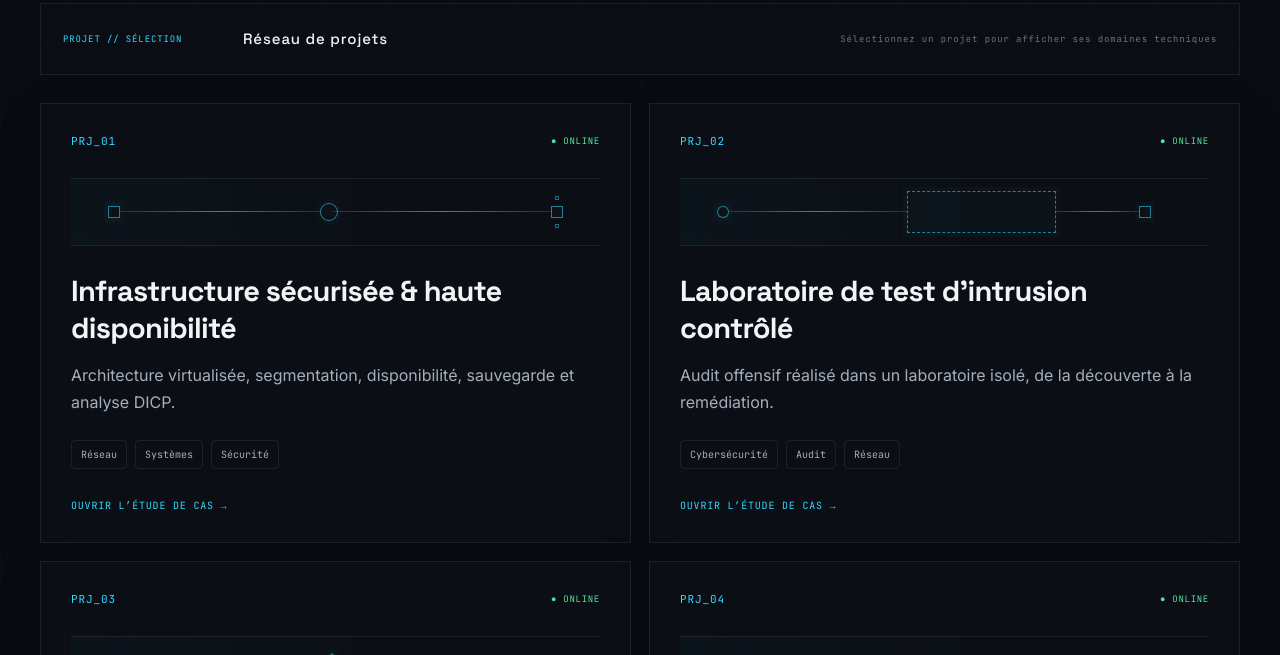
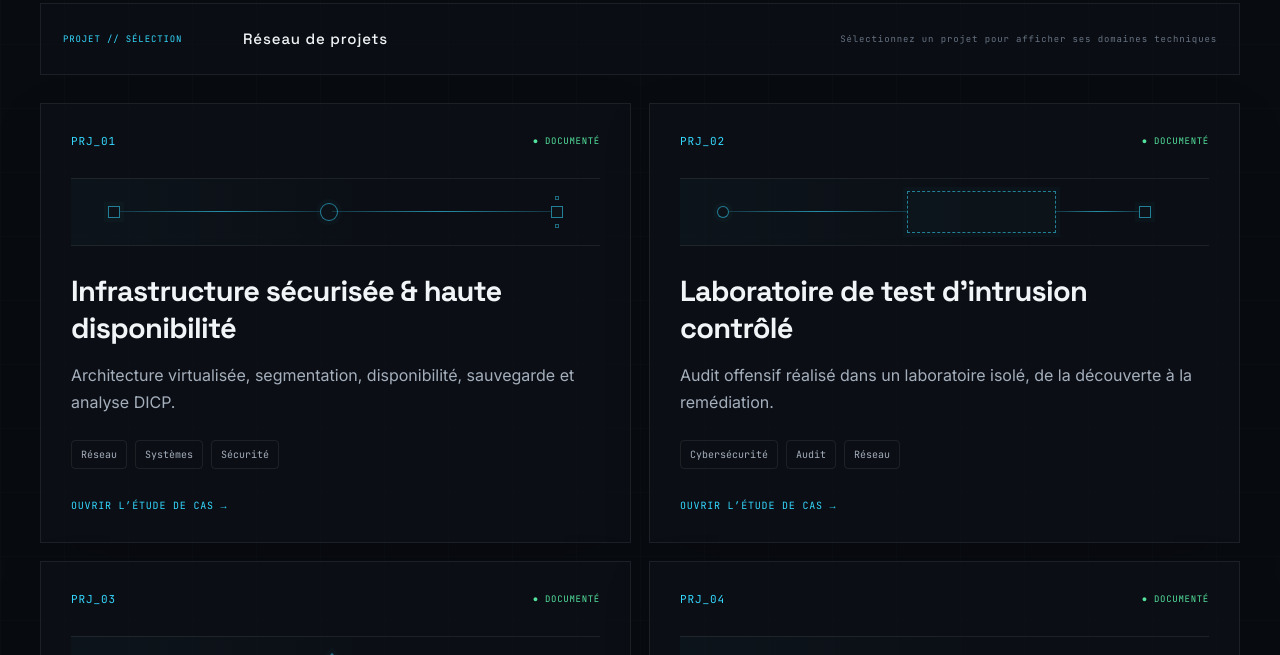
Before and after one commit to regobothgrandville/regobothgrandville.github.io, a React (Vite) app: page / in a window 1280 px wide. Shown: the part 2900-3555 px from the top of the page. Built offline with nearby package versions, Linux system fonts and the light colour scheme.

Commit message:
polish: clarify project card status

```diff
--- a/src/components/ProjectCard.tsx
+++ b/src/components/ProjectCard.tsx
@@ -22,7 +22,7 @@ export function ProjectCard({ project, index, active = false, onActivate, onDeac
       <span className="project-card__signal" aria-hidden="true" />
       <div className="project-card__topline">
         <span className="project-card__id">PRJ_{String(index + 1).padStart(2, '0')}</span>
-        <span className="project-card__status">● ONLINE</span>
+        <span className="project-card__status">● DOCUMENTÉ</span>
       </div>
       <div className={`project-card__signature project-card__signature--${project.id}`} aria-hidden="true">
         <span className="project-card__signature-node project-card__signature-node--a" />
```
